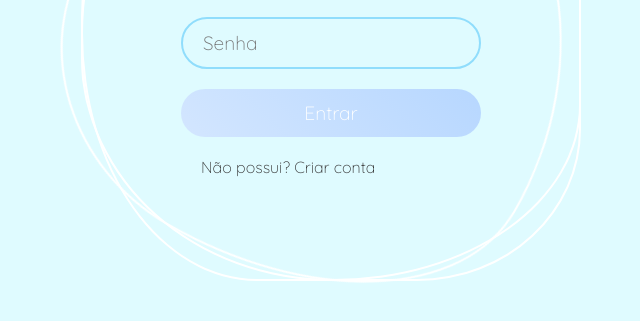
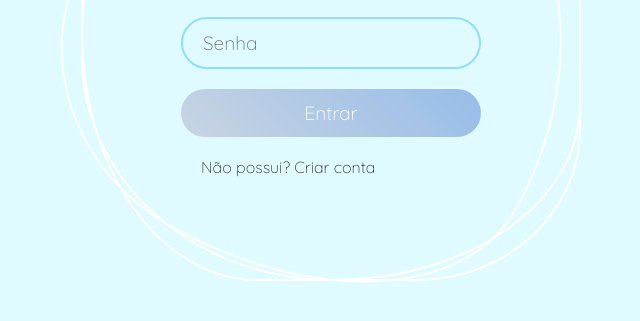
Before and after one commit to ZiulDario/Atividades, a plain HTML site: page Projeto Auris/frontend/login.html in a window 1280 px wide. Shown: the part 369-690 px from the top of the page, without its empty margins (309-949 px from the left). Drawn offline with Linux system fonts and the light colour scheme.

Commit message:
login.css editado

```diff
--- a/Projeto Auris/frontend/css/login.css
+++ b/Projeto Auris/frontend/css/login.css
@@ -93,7 +93,7 @@ body {
 .login .inputBx input[type="submit"] {
   width: 100%;
   background: #0078ff;
-  background: linear-gradient(45deg, #d3e6ff, #b7d7ff);
+  background: linear-gradient(45deg, #c8d4e2, #97bde9);
   border: none;
   cursor: pointer;
 }
```
